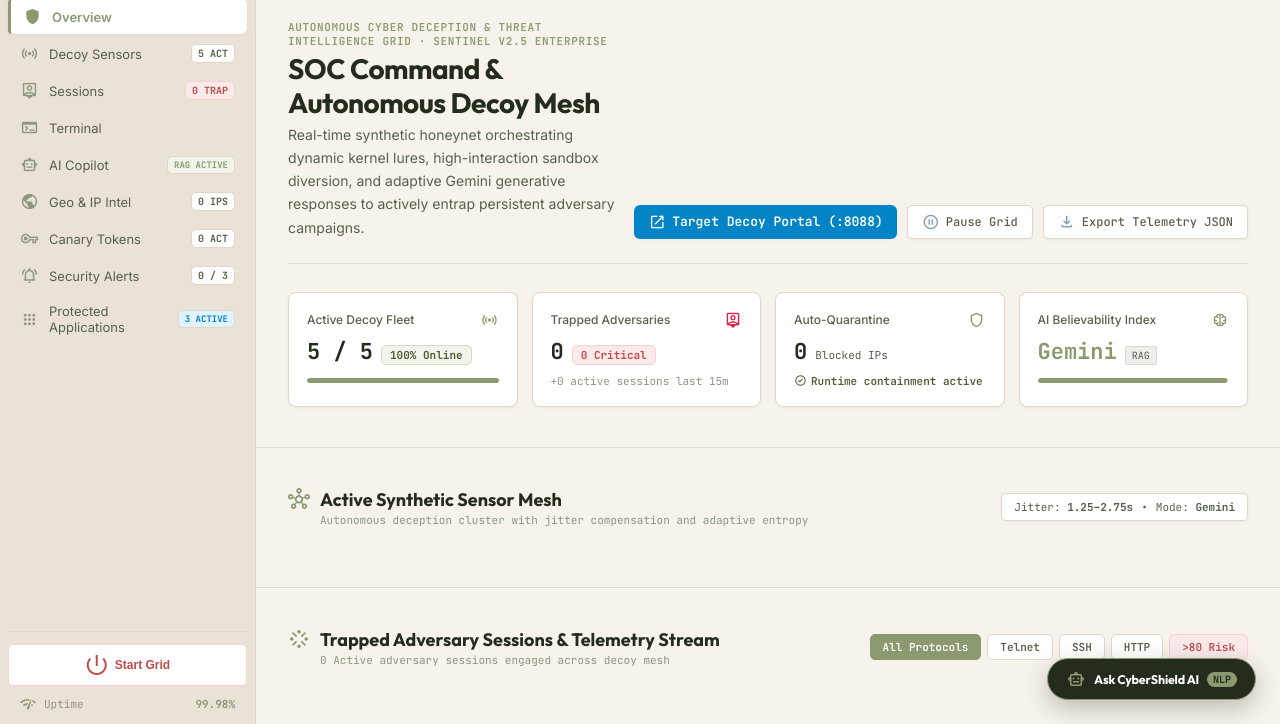
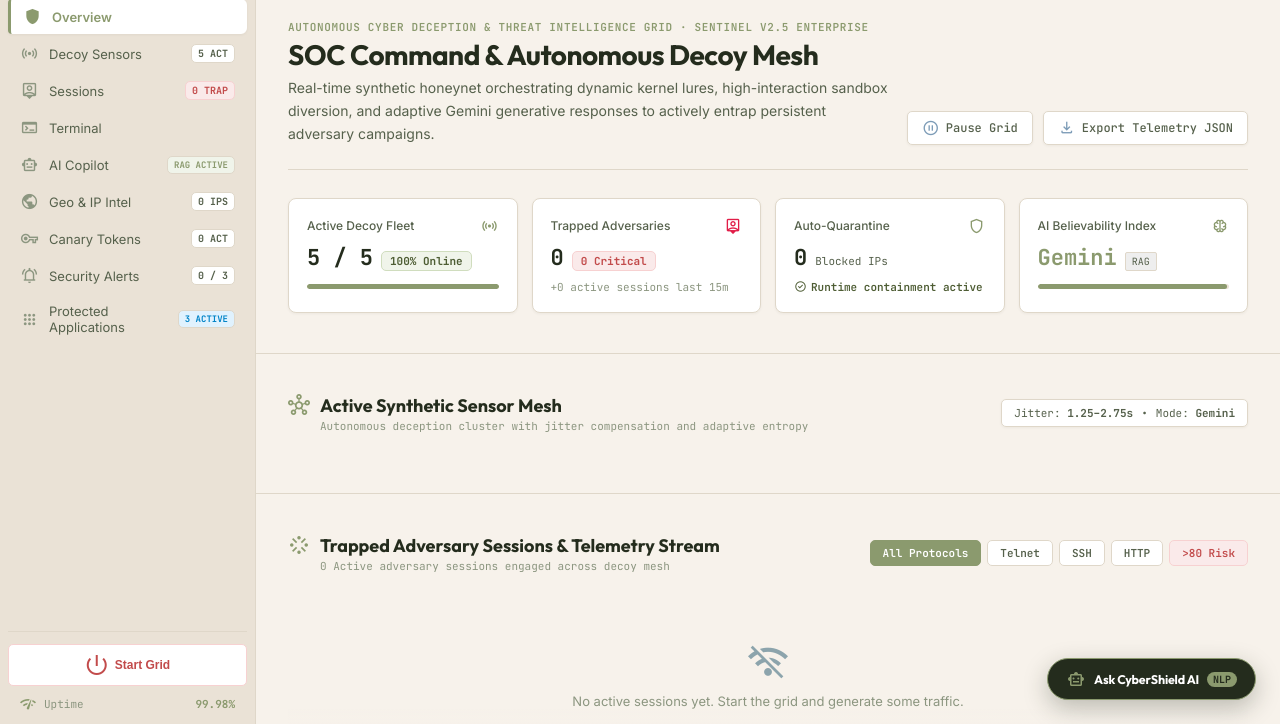
Before and after one commit to harkirat-data/CyberShield-AI-Hackathon, a plain HTML site: page dashboard/index.html in a window 1280 px wide. Shown: the part 76-800 px from the top of the page. Drawn offline with nearby package versions, Linux system fonts and the light colour scheme; no server answers.

Commit message:
fix(dashboard): remove Target Decoy Portal button from overview header

```diff
--- a/dashboard/index.html
+++ b/dashboard/index.html
@@ -130,10 +130,6 @@
           <p class="section-sub">Real-time synthetic honeynet orchestrating dynamic kernel lures, high-interaction sandbox diversion, and adaptive Gemini generative responses to actively entrap persistent adversary campaigns.</p>
         </div>
         <div class="hero-actions">
-          <a href="http://127.0.0.1:8088/" target="_blank" class="btn-primary" id="btn-launch-finance-decoy" style="display:inline-flex;align-items:center;gap:6px;text-decoration:none;background:#0284c7;color:#fff;padding:8px 14px;border-radius:6px;font-size:13px;font-weight:600">
-            <span class="material-symbols-outlined" style="font-size:18px">open_in_new</span>
-            Target Decoy Portal (:8088)
-          </a>
           <button class="btn-outline" id="btn-pause-grid">
             <span class="material-symbols-outlined" id="pause-grid-icon" style="font-size:18px;color:#7d9cb7">pause_circle</span>
             <span id="pause-grid-label">Pause Grid</span>
```
